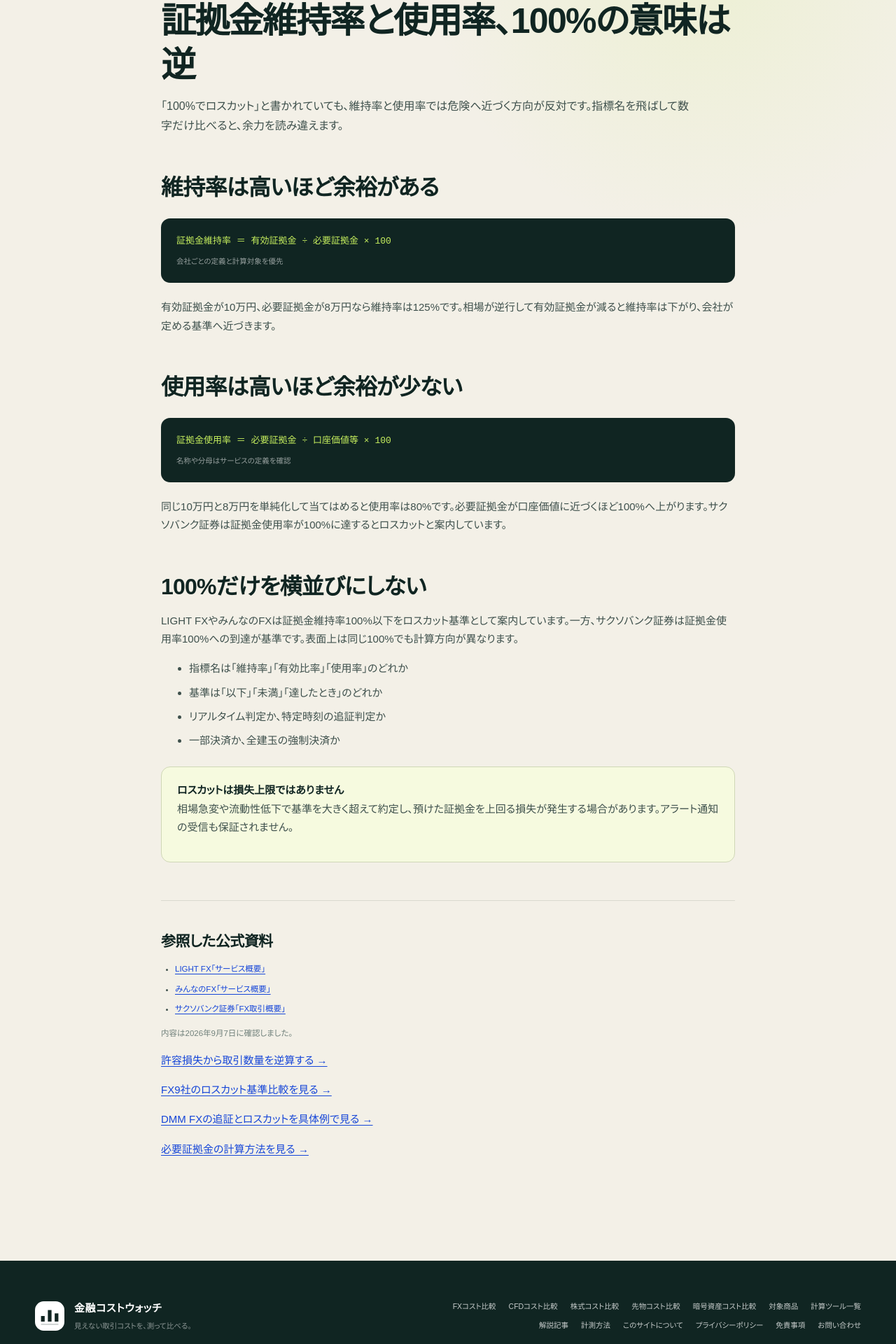
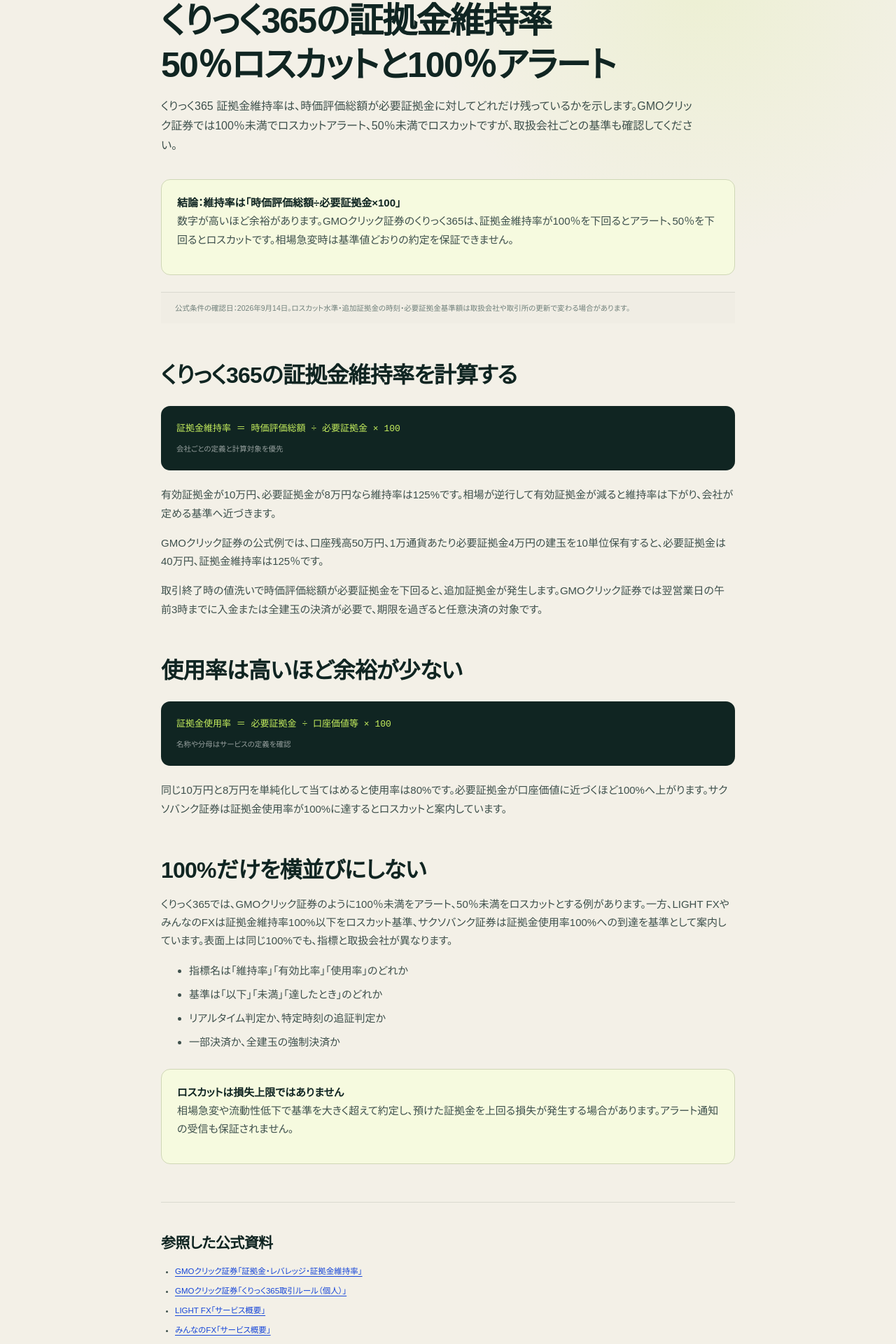
Before and after one commit to mrok18/hanbaijo, a Next.js app: page /articles/fx-margin-ratio-vs-usage in a window 1280 px wide. Shown: the part 185-2105 px from the top of the page at 70% size. Built offline with nearby package versions, Linux system fonts and the light colour scheme.

Commit message:
seo: clarify click365 margin ratio intent

```diff
--- a/app/articles/fx-margin-ratio-vs-usage/page.tsx
+++ b/app/articles/fx-margin-ratio-vs-usage/page.tsx
@@ -2,27 +2,31 @@ import Link from 'next/link';
 
 export const metadata = {
   alternates: { canonical: '/articles/fx-margin-ratio-vs-usage' },
-  title: '証拠金維持率と使用率の違い｜100%の意味は逆',
-  description: 'FXの証拠金維持率と証拠金使用率について、計算の向きとロスカット基準の読み方を具体例で解説します。',
+  title: 'くりっく365 証拠金維持率｜50％ロスカット・100％アラートの計算',
+  description: 'くりっく365の証拠金維持率を、時価評価総額÷必要証拠金の式、GMOクリック証券の50％ロスカット・100％アラート、追加証拠金との違いで整理します。',
 };
 
 export default function Page() {
   return (
     <article>
       <p className="page-kicker">FX RISK RATIO</p>
-      <h1>証拠金維持率と使用率、100%の意味は逆</h1>
-      <p className="lede">「100%でロスカット」と書かれていても、維持率と使用率では危険へ近づく方向が反対です。指標名を飛ばして数字だけ比べると、余力を読み違えます。</p>
+      <h1>くりっく365の証拠金維持率<br/>50％ロスカットと100％アラート</h1>
+      <p className="lede">くりっく365 証拠金維持率は、時価評価総額が必要証拠金に対してどれだけ残っているかを示します。GMOクリック証券では100％未満でロスカットアラート、50％未満でロスカットですが、取扱会社ごとの基準も確認してください。</p>
+      <div className="callout"><strong>結論：維持率は「時価評価総額÷必要証拠金×100」</strong><p>数字が高いほど余裕があります。GMOクリック証券のくりっく365は、証拠金維持率が100％を下回るとアラート、50％を下回るとロスカットです。相場急変時は基準値どおりの約定を保証できません。</p></div>
+      <p className="panel-note">公式条件の確認日：2026年9月14日。ロスカット水準・追加証拠金の時刻・必要証拠金基準額は取扱会社や取引所の更新で変わる場合があります。</p>
 
-      <h2>維持率は高いほど余裕がある</h2>
-      <div className="formula-box"><code>証拠金維持率 ＝ 有効証拠金 ÷ 必要証拠金 × 100</code><small>会社ごとの定義と計算対象を優先</small></div>
+      <h2>くりっく365の証拠金維持率を計算する</h2>
+      <div className="formula-box"><code>証拠金維持率 ＝ 時価評価総額 ÷ 必要証拠金 × 100</code><small>会社ごとの定義と計算対象を優先</small></div>
       <p>有効証拠金が10万円、必要証拠金が8万円なら維持率は125%です。相場が逆行して有効証拠金が減ると維持率は下がり、会社が定める基準へ近づきます。</p>
+      <p>GMOクリック証券の公式例では、口座残高50万円、1万通貨あたり必要証拠金4万円の建玉を10単位保有すると、必要証拠金は40万円、証拠金維持率は125％です。</p>
+      <p>取引終了時の値洗いで時価評価総額が必要証拠金を下回ると、追加証拠金が発生します。GMOクリック証券では翌営業日の午前3時までに入金または全建玉の決済が必要で、期限を過ぎると任意決済の対象です。</p>
 
       <h2>使用率は高いほど余裕が少ない</h2>
       <div className="formula-box"><code>証拠金使用率 ＝ 必要証拠金 ÷ 口座価値等 × 100</code><small>名称や分母はサービスの定義を確認</small></div>
       <p>同じ10万円と8万円を単純化して当てはめると使用率は80%です。必要証拠金が口座価値に近づくほど100%へ上がります。サクソバンク証券は証拠金使用率が100%に達するとロスカットと案内しています。</p>
 
       <h2>100%だけを横並びにしない</h2>
-      <p>LIGHT FXやみんなのFXは証拠金維持率100%以下をロスカット基準として案内しています。一方、サクソバンク証券は証拠金使用率100%への到達が基準です。表面上は同じ100%でも計算方向が異なります。</p>
+      <p>くりっく365では、GMOクリック証券のように100％未満をアラート、50％未満をロスカットとする例があります。一方、LIGHT FXやみんなのFXは証拠金維持率100%以下をロスカット基準、サクソバンク証券は証拠金使用率100%への到達を基準として案内しています。表面上は同じ100%でも、指標と取扱会社が異なります。</p>
       <ul>
         <li>指標名は「維持率」「有効比率」「使用率」のどれか</li>
         <li>基準は「以下」「未満」「達したとき」のどれか</li>
@@ -35,11 +39,13 @@ export default function Page() {
       <section className="article-sources" aria-labelledby="sources">
         <h2 id="sources">参照した公式資料</h2>
         <ul>
+          <li><a href="https://www.click-sec.com/corp/guide/c365/study/02.html" target="_blank" rel="noopener noreferrer">GMOクリック証券「証拠金・レバレッジ・証拠金維持率」</a></li>
+          <li><a href="https://www.click-sec.com/corp/guide/c365/rule/" target="_blank" rel="noopener noreferrer">GMOクリック証券「くりっく365取引ルール（個人）」</a></li>
           <li><a href="https://lightfx.jp/service/outline/" target="_blank" rel="noopener noreferrer">LIGHT FX「サービス概要」</a></li>
           <li><a href="https://min-fx.jp/lineup/fx/service/outline/" target="_blank" rel="noopener noreferrer">みんなのFX「サービス概要」</a></li>
           <li><a href="https://www.home.saxo/ja-jp/rates-and-conditions/forex/trading-conditions" target="_blank" rel="noopener noreferrer">サクソバンク証券「FX取引概要」</a></li>
         </ul>
-        <p>内容は2026年9月7日に確認しました。</p>
+        <p>内容は2026年9月14日に確認しました。</p>
       </section>
 
       <p><Link href="/tools/fx-position-size-calculator">許容損失から取引数量を逆算する →</Link></p>
--- a/app/articles/posts.ts
+++ b/app/articles/posts.ts
@@ -222,7 +222,7 @@ export const POSTS = [
   { slug: 'matsui-account-types', category: '証券・FX', title: '松井証券のFX専用口座とは？総合口座との違い', desc: '松井証券の総合口座とは何か、FX専用口座との違い、開設できる人、申込手順、切替方法を整理する。' },
   { slug: 'fx-zero-spread-total-cost', category: 'FX', title: 'FXの0.0銭は本当に無料？別手数料まで総額で確認', desc: 'ゼロスプレッドと取引コスト0円を区別し、数量連動手数料や約定差を含めて判断する。' },
   { slug: 'fx-swap-three-days', category: 'FX', title: 'FXのスワップが3日分・4日分付くのはなぜ？', desc: 'ロールオーバーと受渡日の関係、土日・祝日をまたぐ変則付与の確認方法を整理する。' },
-  { slug: 'fx-margin-ratio-vs-usage', category: 'FX', title: '証拠金維持率と使用率の違い｜100%の意味は逆', desc: '維持率と使用率の計算方向を分け、ロスカットまでの余力を読み違えない方法。' },
+  { slug: 'fx-margin-ratio-vs-usage', category: 'FX', title: 'くりっく365 証拠金維持率｜50％ロスカット・100％アラートの計算', desc: 'くりっく365の維持率の式とGMOクリック証券の50％ロスカット・100％アラート、使用率との違いを整理する。' },
   { slug: 'stock-round-trip-cost', category: '国内株', title: '株の手数料はいくら？仕組み・買付と売却の計算方法', desc: '1注文制と1日定額、買付・売却の往復手数料、板の価格差、信用取引で残る費用を整理する。' },
   { slug: 'us-stock-fx-cost', category: '米国株', title: '米国株の為替コストを円で計算する方法', desc: '円貨決済と外貨決済の違いを整理し、1ドルあたりの為替コストを総額へ換算する。' },
   { slug: 'futures-tick-value', category: '先物', title: '先物の1ティックはいくら？日経225で計算', desc: 'ラージ・mini・マイクロの取引単位と呼値から、1ティックの損益額を計算する。' },
```
